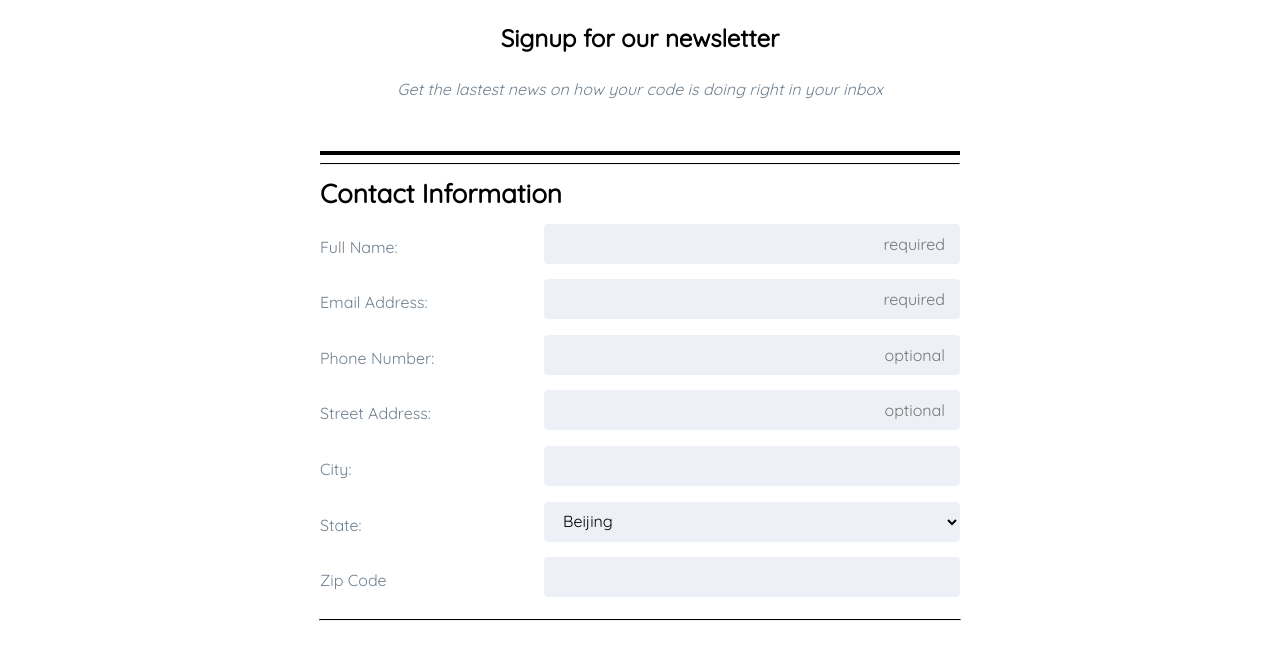
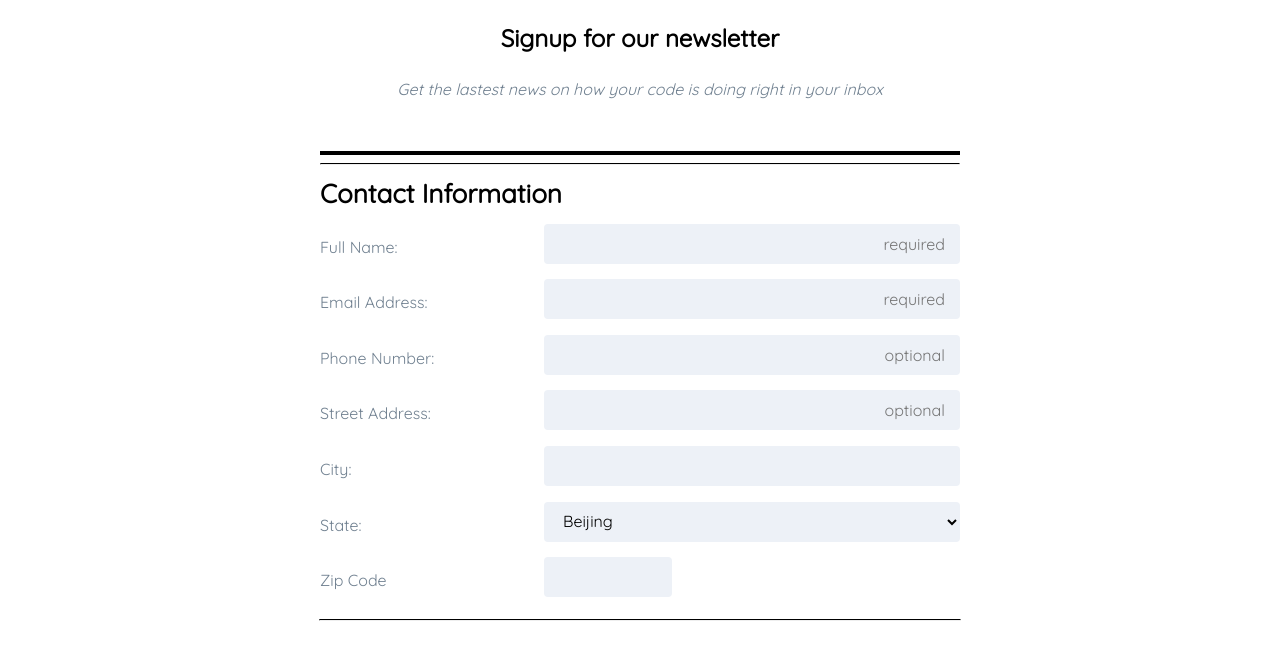
Before and after one commit to mylingking/Online_Registration_Form, a plain HTML site: page index.html in a window 1280 px wide. Shown: the part 118-768 px from the top of the page. Drawn offline with Linux system fonts and the light colour scheme.

Commit message:
zipcode input shortened

```diff
--- a/css/style.css
+++ b/css/style.css
@@ -203,6 +203,10 @@ button {
     width: 65%;
   }
 
+  .item3 {
+    width: 20%;
+  }
+
   input[type="checkbox"],
   input[type="radio"] {
     display: inline-block;
--- a/index.html
+++ b/index.html
@@ -81,7 +81,7 @@ Chrome, Safari, Opera, and Firefox.
                   </div>
                   <div class="flex_container">
                   <label class="item1 item" for="zipcode">Zip Code</label>
-                  <input class="item2 item" type="text" id="zipcode" name="user_zip_code">
+                  <input class="item3 item" type="text" id="zipcode" name="user_zip_code">
                   </div>
             </fieldset>
           <hr class="hr_line container">
```
